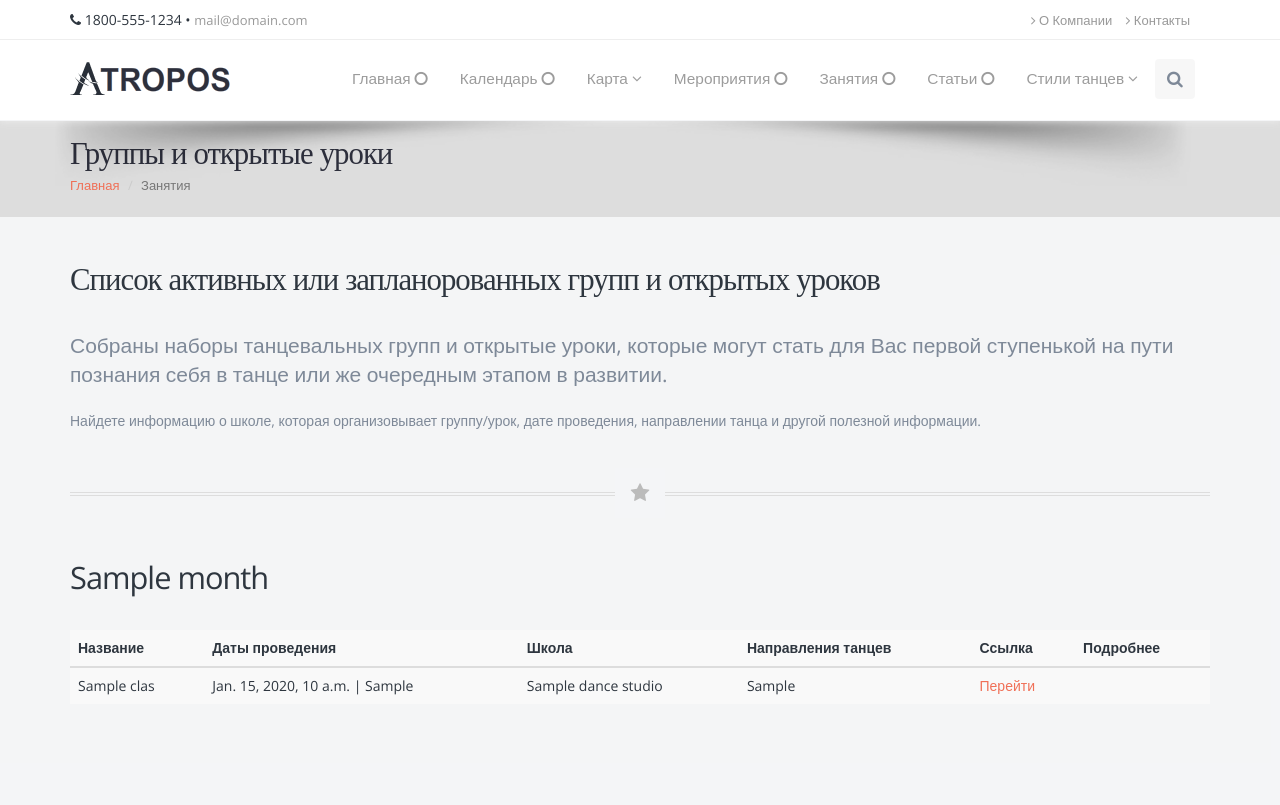
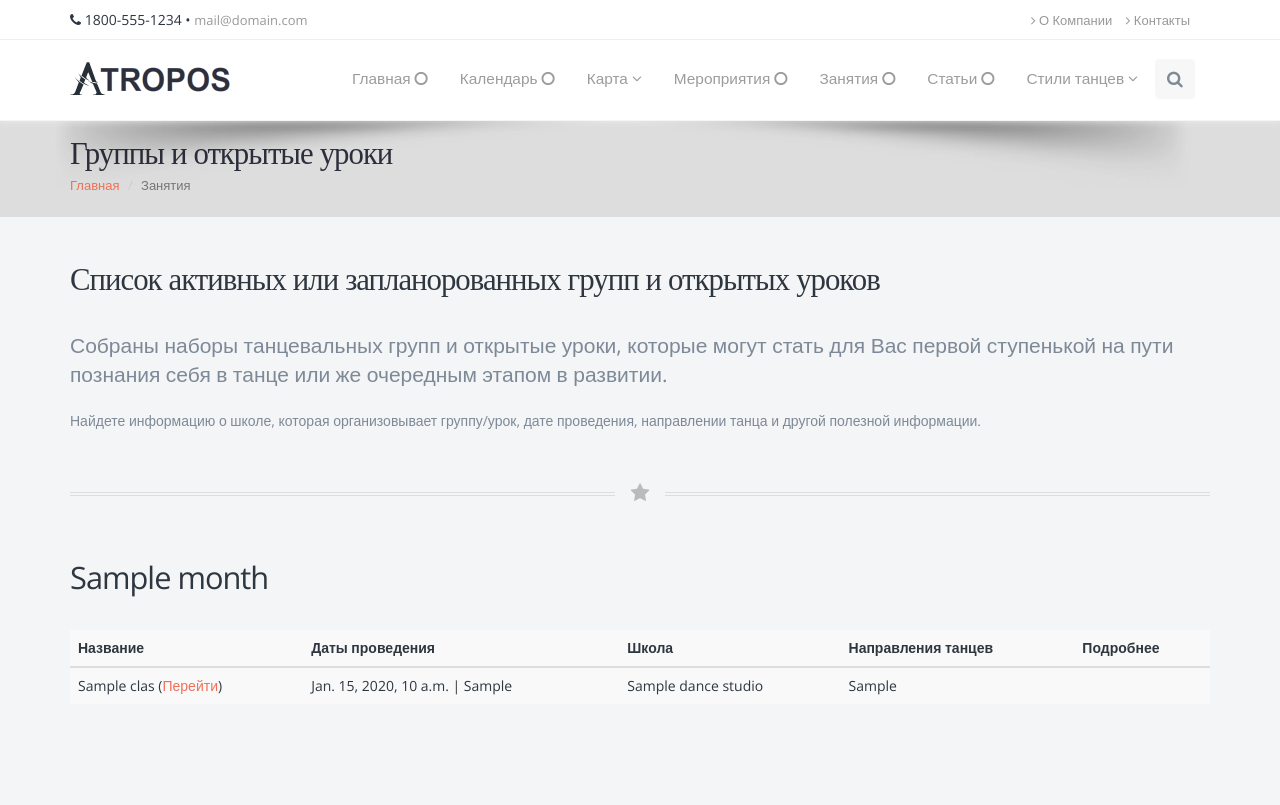
Before and after one commit to PielliaVasyl/dance, a Django app: template templates/atropos/classes/classes.html in a window 1280 px wide. Run offline with Django 3.2, Linux system fonts and the light colour scheme; the template is opened without the code that fills it: most values are stand-ins (such as "Sample title", 1, 10 or a date in 2020); some libraries are stand-ins or nearby versions.

Commit message:
Change classes

```diff
--- a/templates/atropos/classes/classes.html
+++ b/templates/atropos/classes/classes.html
@@ -38,7 +38,6 @@
 							<th>Даты проведения</th>
 							<th class="hidden-sm hidden-xs">Школа</th>
 							<th>Направления танцев</th>
-							<th class="hidden-sm hidden-xs">Ссылка</th>
 							<th class="hidden-sm hidden-xs">Подробнее</th>
 						</tr>
 					</thead>
@@ -47,7 +46,7 @@
 					<tbody>
 					{% for class in classes.instances %}
 						<tr class="{% if class.is_opened_lesson or class.is_first_lesson_free %}success{% endif %}"><!-- item -->
-							<td>{{ class.title }}</td>
+							<td>{{ class.title }}{% if class.links.all %} ({% for link in class.links.all %}<a href="{{ link }}">Перейти</a>{% if not forloop.last %}, {% endif %}{% endfor %}){% endif %}</td>
 							<td>{{ class.date }}
 								{% if class.schedule_week_days.all %} |
 								    {% for week_day in class.schedule_week_days.all %}
@@ -57,7 +56,6 @@
 								{% endif %}</td>
 							<td class="hidden-sm hidden-xs">{{ class.dance_studio.title }}</td>
 							<td>{{ class.get_dance_types }}</td>
-							<td class="hidden-sm hidden-xs">{% for link in class.links.all %}<a href="{{ link }}">Перейти</a> <br />{% endfor %}</td>
 							<td class="hidden-sm hidden-xs">{% if class.is_opened_lesson or class.is_first_lesson_free %}<i class="fa fa-gift" title="Бесплатное занятие"></i>{% endif %}</td>
 						</tr>
 					{% endfor %}
```
